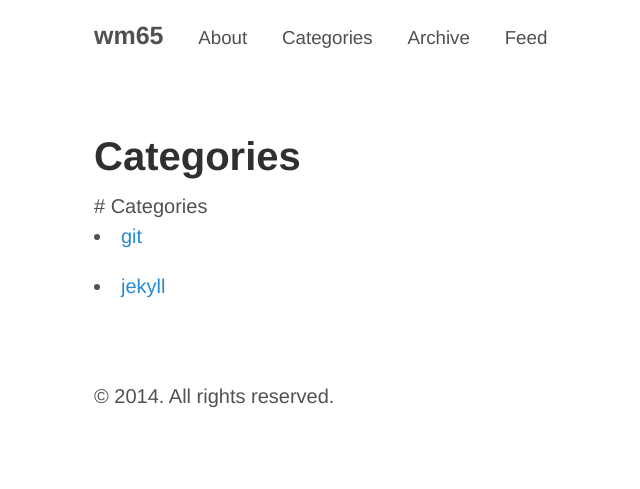
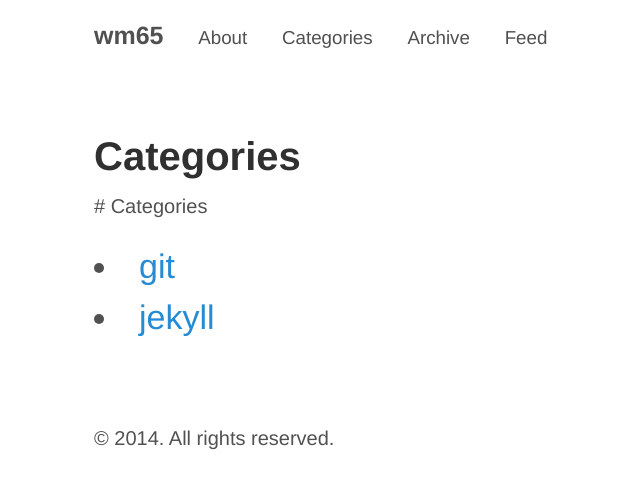
Before and after one commit to wm65/wm65.github.io, a Jekyll site: the page built from categories/index.html, in a window 1280 px wide. Shown: the top 489 px of the page, without its empty margins (186-826 px from the left). Built offline with Jekyll 4.4.1, drawn with Linux system fonts in a browser that asks for light colours; Markdown is read by kramdown in place of the engine named in the settings.

Commit message:
Update index.html

```diff
--- a/categories/index.html
+++ b/categories/index.html
@@ -6,13 +6,18 @@ title: Categories
 # Categories
 
       <div class="categories">
-        {% for category in site.categories %}
-          <li><a name="{{ category | first }}">{{ category | first }}</a>
             <ul>
-            {% for post in site.categories.CATEGORY_NAME %}
+            {% for post in site.categories[CATEGORY_NAME] %}
                 <li><a href="{{ post.url }}">{{ post.title }}</a></li>
             {% endfor %}
             </ul>
+      </div>
+      <div>
+        {% for category in site.categories %}
+          <li style="font-size: {{ category | last | size | times: 100 | divided_by: site.categories.size | plus: 70}}%">
+            <a href="/{{ category | first | slugize }}/">
+              {{ category | first }}
+            </a>
           </li>
         {% endfor %}
       </div>
```
